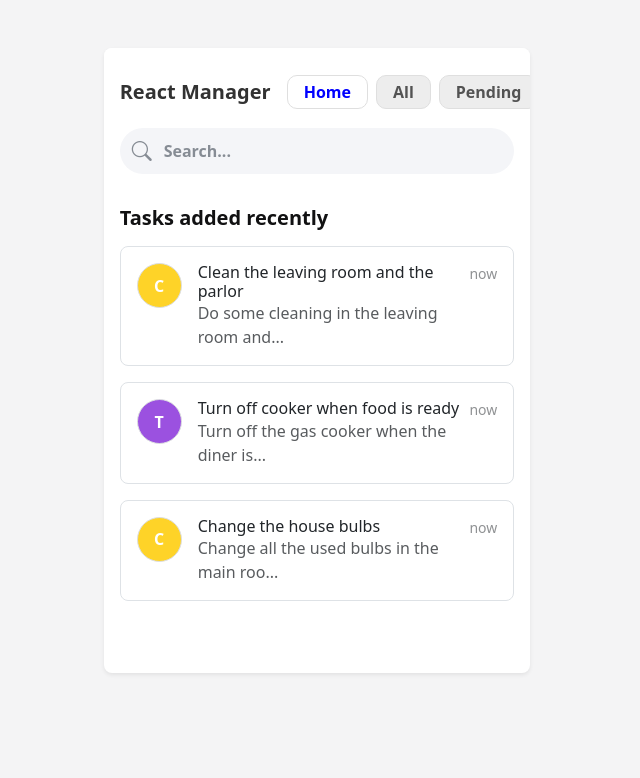
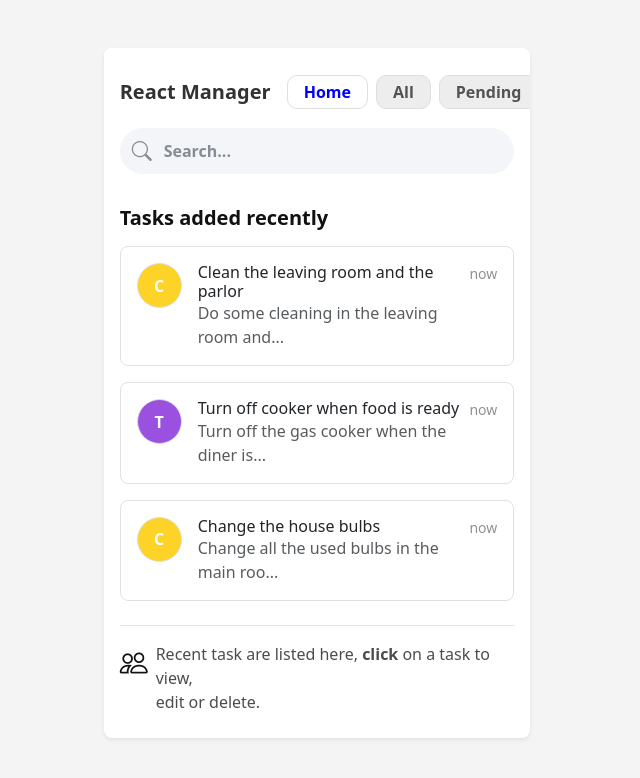
Before and after one commit to axelthereal/react-task-manager, a React (Vite) app in the folder reactmanager/: page / in a window 1280 px wide. Shown: the top 778 px of the page, without its empty margins (323-963 px from the left). Built offline with nearby package versions, Linux system fonts and the light colour scheme.

Commit message:
edited main ui

```diff
--- a/reactmanager/src/assets/css/App.css
+++ b/reactmanager/src/assets/css/App.css
@@ -5,7 +5,9 @@ body {
 .cursor-p {
   cursor: pointer;
 }
-
+.min-opacity {
+  opacity: 75%;
+}
 .AppCard {
   overflow: hidden !important;
 }
--- a/reactmanager/src/components/cards/AppCard.tsx
+++ b/reactmanager/src/components/cards/AppCard.tsx
@@ -7,7 +7,7 @@ interface AppCardProps {
 const AppCard = ({ children }: AppCardProps) => {
   return (
     <>
-      <div className="AppCard bg-white col-8 col-md-8 col-sm-11 col-lg-4 mx-auto container rounded rounded-3 mt-5 p-0 shadow-sm">
+      <div className="AppCard bg-white col-8 col-md-8 col-sm-8 col-lg-4 mx-auto container rounded rounded-3 mt-5 p-0 shadow-sm">
         {children}
       </div>
     </>
--- a/reactmanager/src/views/HomeView.tsx
+++ b/reactmanager/src/views/HomeView.tsx
@@ -40,8 +40,17 @@ const HomeView = () => {
 
           <TaskList tasks={testTasks} />
         </div>
-        <div className="footer container px-3 py-4">
-
+        <span className="line border-top d-block mx-3"></span>
+        <div className="footer container px-3 pt-3 py-4">
+          <span className="fw-normal  d-flex align-items-top gap-2">
+            <span className="bi-people fs-3"></span>
+            <span className="min-opacity">
+              Recent task are listed here,
+              <span className="fw-semibold opacity-100"> click </span>
+              on a task to view, <br />
+              edit or delete.
+            </span>
+          </span>
         </div>
       </AppCard>
     </>
```
